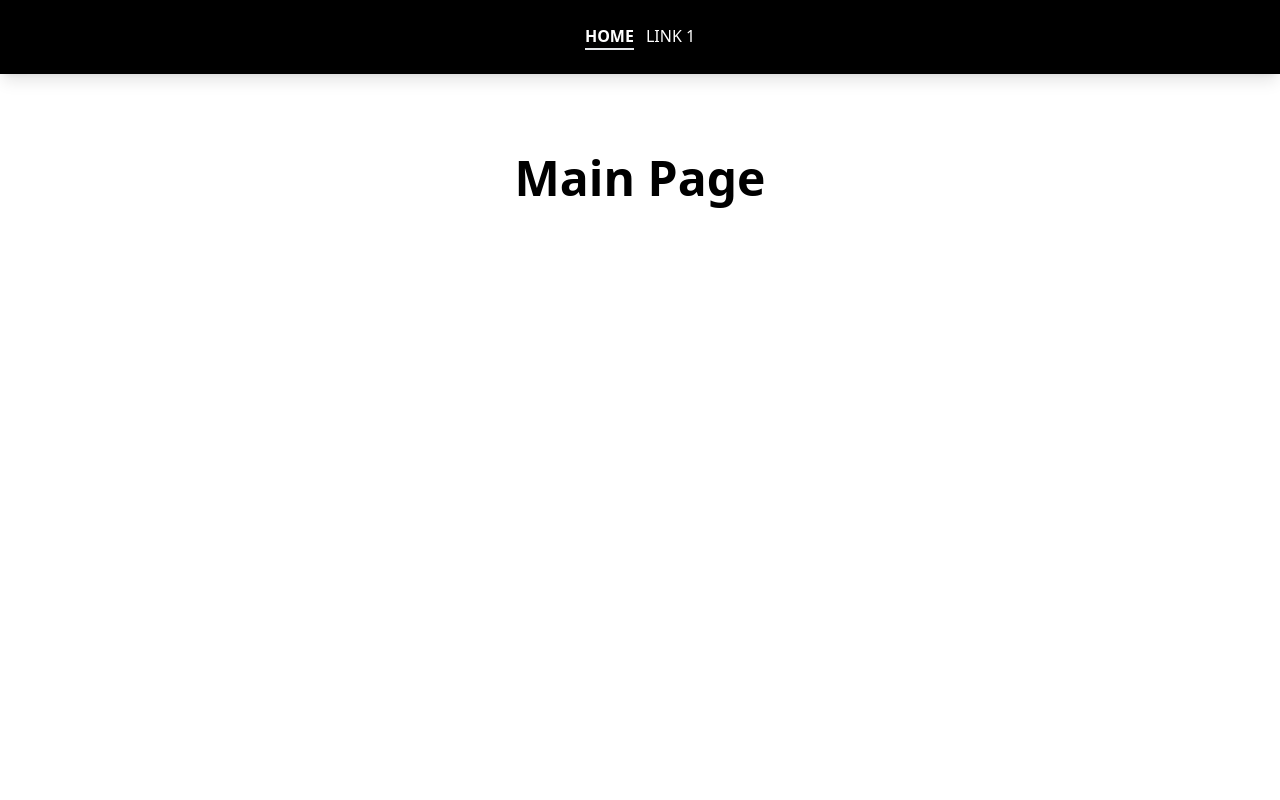
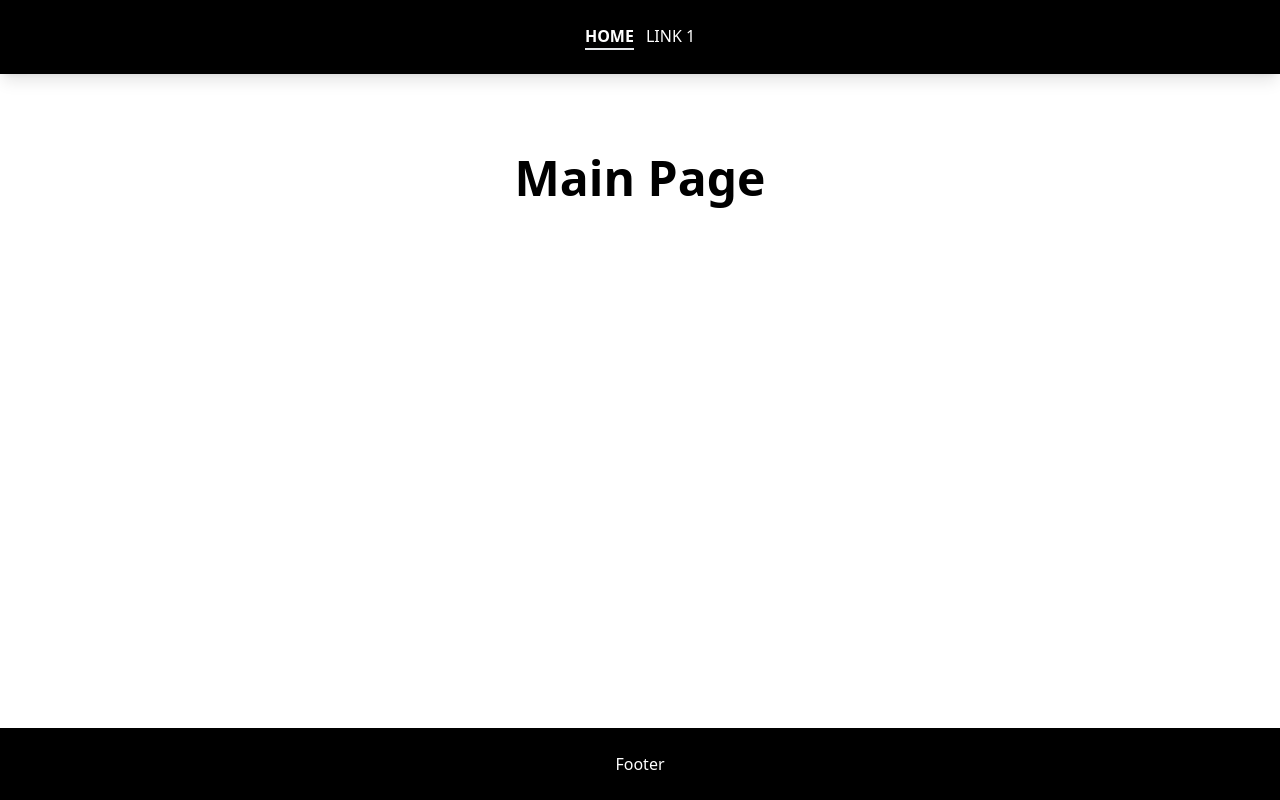
Before and after one commit to OnelioViera/test-next-app-v4, a Next.js app: page / in a window 1280 px wide. Built offline with nearby package versions, Linux system fonts and the light colour scheme.

Commit message:
chore: Add Footer component to layout

```diff
--- a/app/layout.tsx
+++ b/app/layout.tsx
@@ -1,4 +1,5 @@
 import '@/assets/styles/globals.css';
+import Footer from '@/components/Footer';
 import Navbar from '@/components/Navbar';
 
 export const metadata = {
@@ -19,6 +20,9 @@ const layout = ({ children } : { children: ReactNode }) => {
         <main>
           {children}
         </main>
+
+        <Footer />
+
       </body>
     </html>
   )
--- /dev/null
+++ b/components/Footer.tsx
@@ -0,0 +1,11 @@
+
+
+const Footer = () => {
+  return (
+    <footer className="mt-auto justify-center text-center py-6 bg-black text-white">
+      <p>Footer</p>
+    </footer>
+  )
+}
+
+export default Footer
```
